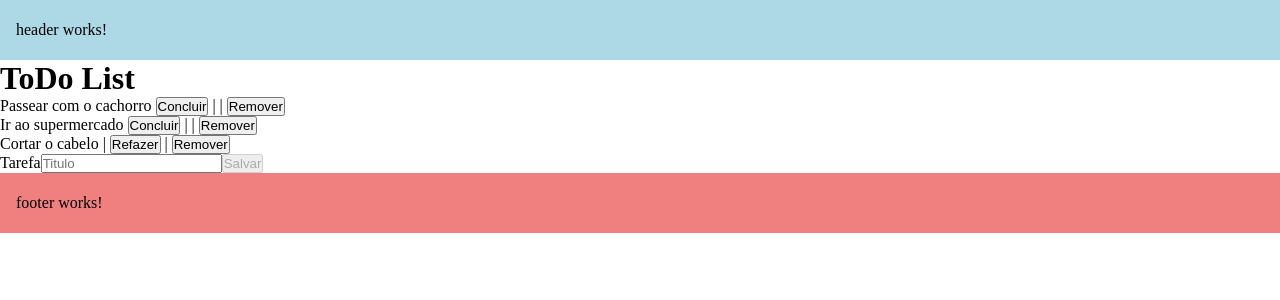
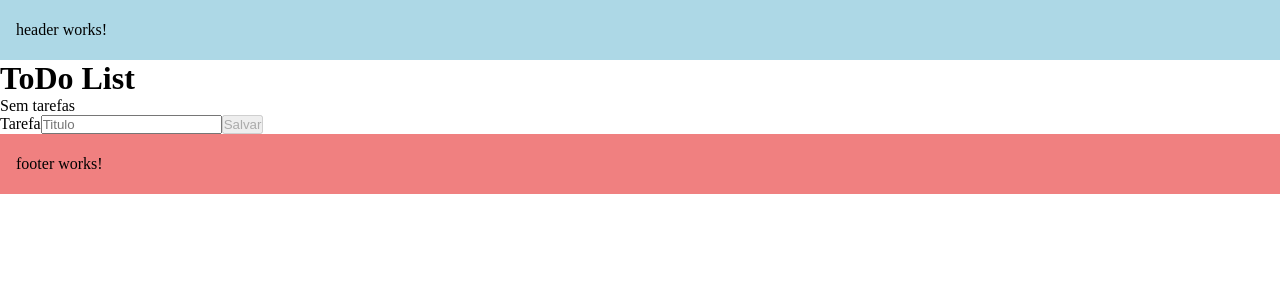
Before and after one commit to dlavinia/todolist, an Angular app: page / in a window 1280 px wide. Shown: the top 300 px of the page. Built offline with nearby package versions, Linux system fonts and the light colour scheme.

Commit message:
feat:  disabled button

```diff
--- a/src/app/components/dashboard/dashboard.component.html
+++ b/src/app/components/dashboard/dashboard.component.html
@@ -1,4 +1,7 @@
 <h1>{{ title }}</h1>
+<div *ngIf="todos.length==0">
+    <p>Sem tarefas</p>
+</div>
 <ul>
     <li *ngFor="let todo of todos">
         {{todo.title}}
@@ -15,5 +18,5 @@
         maxlength="30"
         formControlName="title">
     <small *ngIf="form.controls['title'].invalid && !form.controls['title'].pristine">Este campo deve conter entre 3 e 50 caracteres</small>
-    <button [disabled]="form.invalid">Salvar</button>
+    <button (click)="add()" [disabled]="form.invalid">Salvar</button>
 </form>
--- a/src/app/components/dashboard/dashboard.component.ts
+++ b/src/app/components/dashboard/dashboard.component.ts
@@ -13,12 +13,6 @@ export class DashboardComponent implements OnInit {
   public form: FormGroup
 
   constructor(private formBuilder: FormBuilder){
-
-
-    this.todos.push(new Todo(1, 'Passear com o cachorro', '30 minutos na praça', false))
-    this.todos.push(new Todo(2, 'Ir ao supermercado', 'comprar tomate, cebola e ovos', false))
-    this.todos.push(new Todo(3, 'Cortar o cabelo', 'Amanha às 8h', true))
-
     this.form = this.formBuilder.group({
       title: ['', Validators.compose([
       Validators.minLength(3),
@@ -26,6 +20,12 @@ export class DashboardComponent implements OnInit {
       Validators.required,
       ])]
     });
+  }
+  add(){
+    const title = this.form.controls['title'].value
+    const id = Math.floor(Math.random() * 854)
+    this.todos.push(new Todo(id, title, "descricao", false))
+    this.form.reset()
   }
 
   remove(todo: Todo){
```
